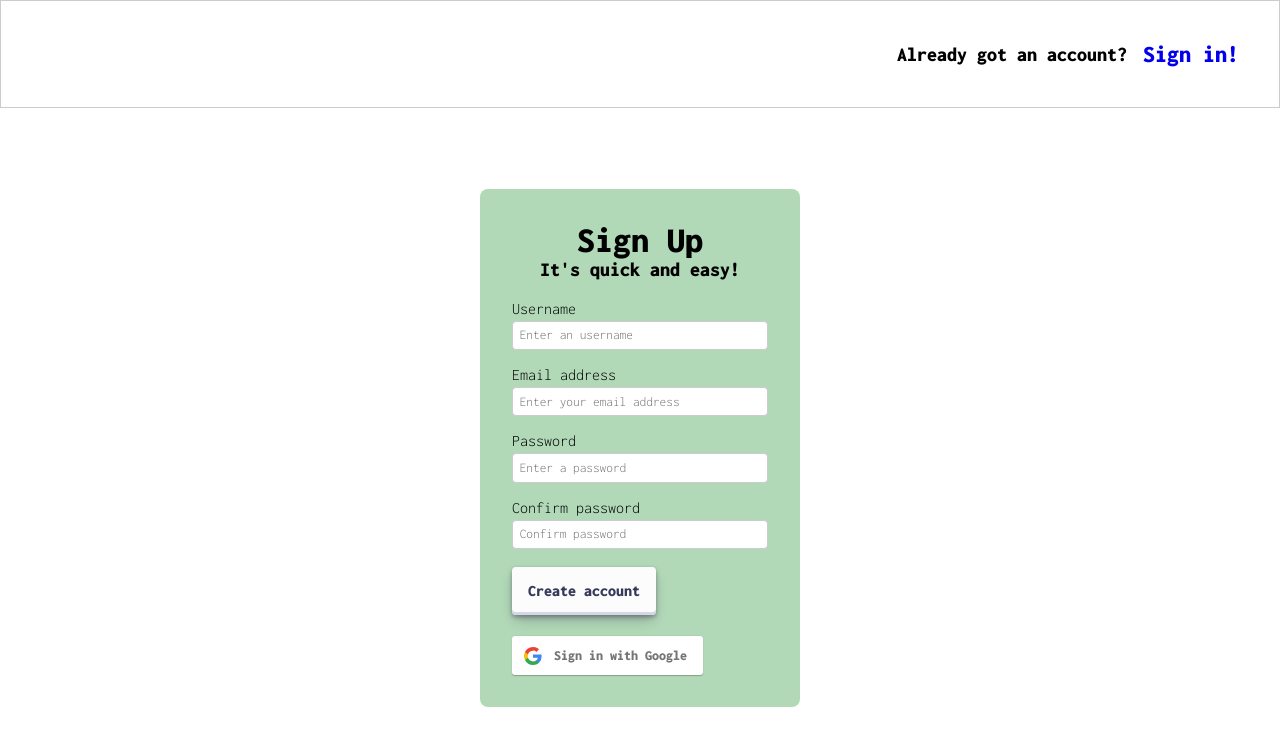
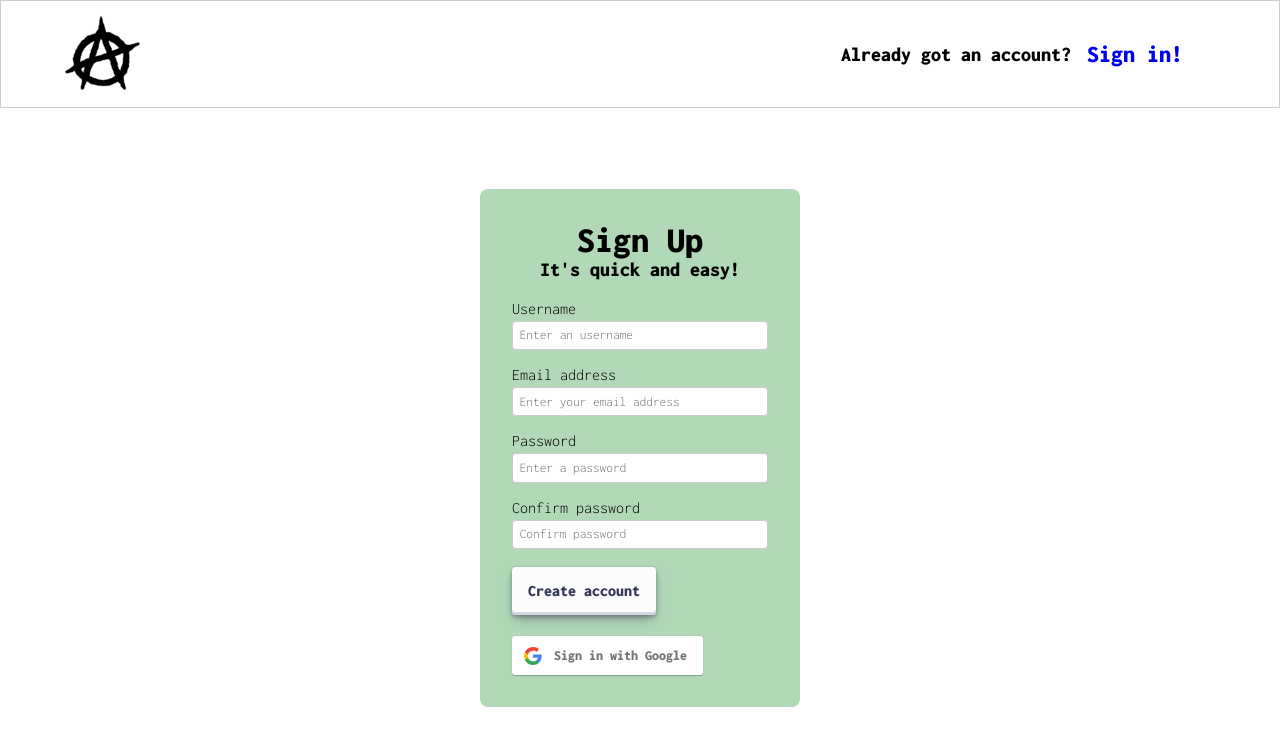
Before and after one commit to agustin2023dv/stateless, a React (Create React App) app in the folder client/: page /sign-up in a window 1280 px wide. Shown: the top 746 px of the page. Built offline with nearby package versions, Linux system fonts and the light colour scheme; a web font is replaced by a local one.

Commit message:
feat(style, html): Change on headers style and HTML structure + add Stateless logo

```diff
--- a/client/src/assets/styles/Styles.css
+++ b/client/src/assets/styles/Styles.css
@@ -68,8 +68,8 @@ footer {
     flex-direction: column;
     justify-content: center;
     align-items: center;
-    min-height: 100vh; /* Asegura que el contenedor cubra al menos toda la altura de la pantalla */
-    margin-top: 2em; /* Agrega espacio arriba del formulario */
+    min-height: 100vh;
+    margin-top: 2em;
   }
 
 
@@ -114,20 +114,25 @@ footer {
   /*Already got an account? section- Sign up*/
 
   #header-signup {
+    display: flex;
+
+  align-items: center;
     position: fixed;
-    top: 0;
-    right: 0;
+   top: 0;
+
     height:max-content;
-    background-color: #ffffff; /* Cambia el color de fondo según tus preferencias */
-    padding: 0.5em; /* Agrega un poco de espacio alrededor del encabezado */
+    background-color: #ffffff;
+    padding: 0.5em;
     border: 1px solid #ccc;
 
   }
+
+
   /* Button styles */
 
 
 
-/* CSS */
+/* Sign up button*/
 #button-su {
   align-items: center;
   appearance: none;
@@ -176,8 +181,11 @@ footer {
 /*Sign up header*/
   #header-signup{
     display: flex;
-    justify-content: flex-end; /* Align children to the right */
-    padding: .5rem;
+    justify-content: space-between; /* Align children to the right */
+    padding-bottom: .5rem;
+    padding-top: .5em;
+    padding-right: 4em;
+    padding-left: 4em;
 
   }
 
--- a/client/src/pages/SignUp.js
+++ b/client/src/pages/SignUp.js
@@ -1,4 +1,6 @@
 import '../assets/styles/Styles.css';
+import statelessLogo75 from '../assets/img/statelessLogo75.png';
+
 import { useHistory } from 'react-router-dom';
 
 
@@ -131,6 +133,12 @@ function SignUp() {
 <div id="container">
 
       <header id='header-signup'>
+
+        <div>
+          <a href='/'><img src={statelessLogo75}  alt='Stateless logo'></img></a>
+        </div>
+
+
         <div id="got-account">
             <h4>Already got an account?</h4><a href="/sign-up">Sign in!</a>
         </div>
```
Also changed, not shown: client/src/assets/img/statelessLogo75.png (added).
